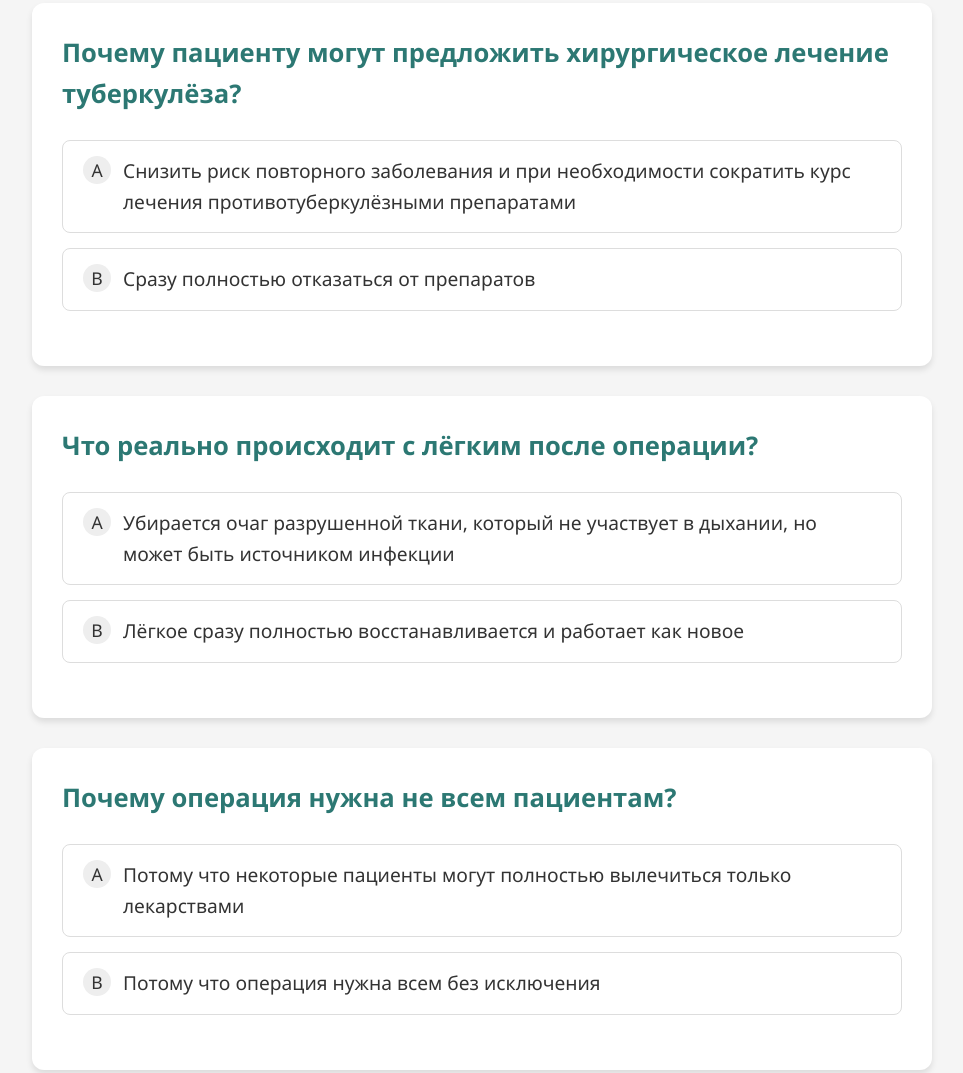
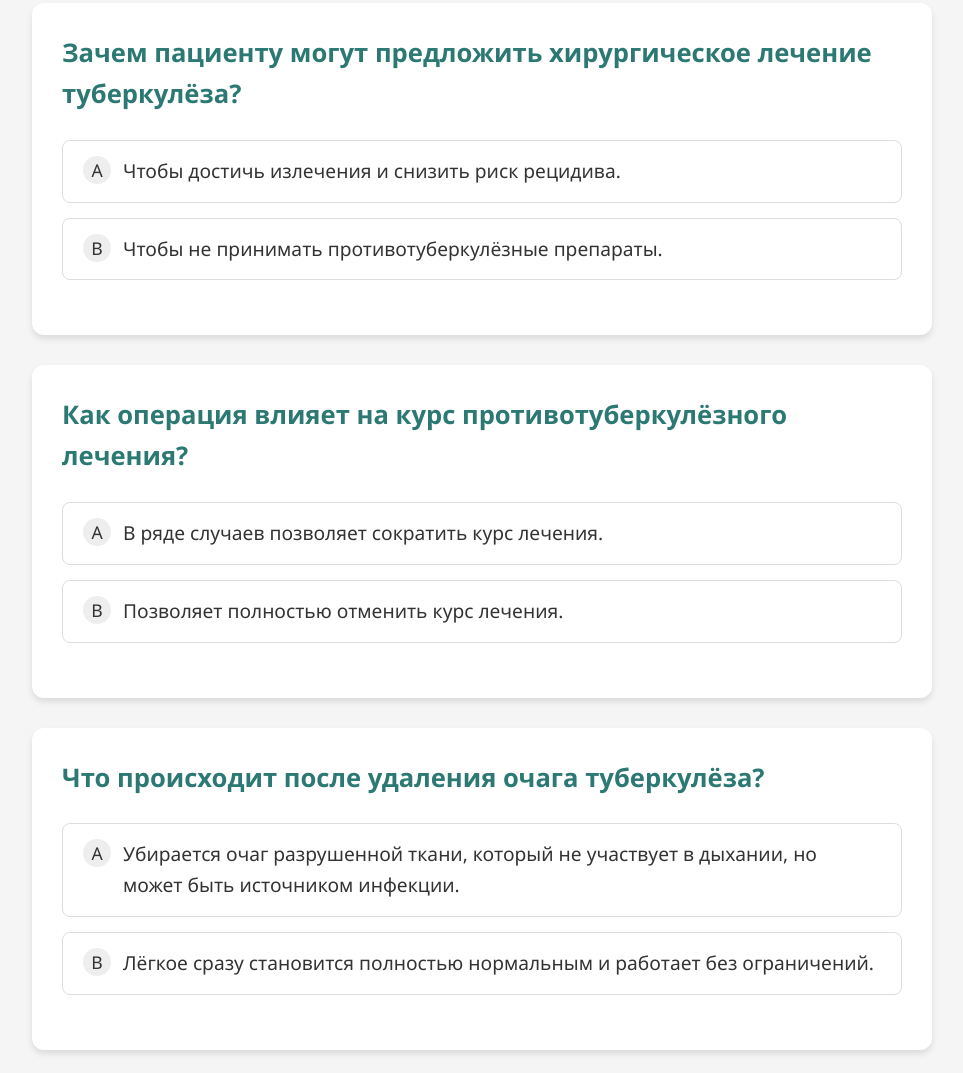
Before and after one commit to ptdklin/Surgery, a plain HTML site: page index.html in a window 1280 px wide. Shown: the part 5100-6173 px from the top of the page, without its empty margins (158-1121 px from the left). Drawn offline with Linux system fonts and the light colour scheme.

Commit message:
Update index.html

```diff
--- a/index.html
+++ b/index.html
@@ -596,53 +596,53 @@
 
             <div class="quiz-container">
                 <div class="quiz-item">
-                    <div class="quiz-question">Почему пациенту могут предложить хирургическое лечение туберкулёза?</div>
+                    <div class="quiz-question">Зачем пациенту могут предложить хирургическое лечение туберкулёза?</div>
                     <div class="quiz-options">
                         <div class="quiz-option" data-correct="true">
                             <span class="option-letter">A</span>
-                            <span class="option-text">Снизить риск повторного заболевания и при необходимости сократить курс лечения противотуберкулёзными препаратами</span>
+                            <span class="option-text">Чтобы достичь излечения и снизить риск рецидива.</span>
                         </div>
                         <div class="quiz-option" data-correct="false">
                             <span class="option-letter">B</span>
-                            <span class="option-text">Сразу полностью отказаться от препаратов</span>
+                            <span class="option-text">Чтобы не принимать противотуберкулёзные препараты.</span>
                         </div>
                     </div>
                     <div class="explanation">
-                        <p><strong>Правильный ответ — A.</strong> Операция снижает риск рецидива и при некоторых показаниях позволяет сократить курс лечения.</p>
+                        <p><strong>Правильный ответ — A.</strong> Хирургическое лечение применяется, если медикаментозная терапия не обеспечивает полного выздоровления. Удаление очага болезни помогает достичь излечения и снизить риск повторного заболевания, но препараты остаются обязательными.</p>
                     </div>
                 </div>
 
                 <div class="quiz-item">
-                    <div class="quiz-question">Что реально происходит с лёгким после операции?</div>
+                    <div class="quiz-question">Как операция влияет на курс противотуберкулёзного лечения?</div>
                     <div class="quiz-options">
                         <div class="quiz-option" data-correct="true">
                             <span class="option-letter">A</span>
-                            <span class="option-text">Убирается очаг разрушенной ткани, который не участвует в дыхании, но может быть источником инфекции</span>
+                            <span class="option-text">В ряде случаев позволяет сократить курс лечения.</span>
                         </div>
                         <div class="quiz-option" data-correct="false">
                             <span class="option-letter">B</span>
-                            <span class="option-text">Лёгкое сразу полностью восстанавливается и работает как новое</span>
+                            <span class="option-text">Позволяет полностью отменить курс лечения.</span>
                         </div>
                     </div>
                     <div class="explanation">
-                        <p><strong>Правильный ответ — A.</strong> Операция удаляет очаг болезни; лёгкое начинает работать эффективнее.</p>
+                        <p><strong>Правильный ответ — A.</strong> Удаление очага облегчает лечение и иногда позволяет уменьшить длительность курса препаратов. Полностью прекращать приём лекарств нельзя — это необходимо для закрепления эффекта и предотвращения рецидива.</p>
                     </div>
                 </div>
 
                 <div class="quiz-item">
-                    <div class="quiz-question">Почему операция нужна не всем пациентам?</div>
+                    <div class="quiz-question">Что происходит после удаления очага туберкулёза?</div>
                     <div class="quiz-options">
                         <div class="quiz-option" data-correct="true">
                             <span class="option-letter">A</span>
-                            <span class="option-text">Потому что некоторые пациенты могут полностью вылечиться только лекарствами</span>
+                            <span class="option-text">Убирается очаг разрушенной ткани, который не участвует в дыхании, но может быть источником инфекции.</span>
                         </div>
                         <div class="quiz-option" data-correct="false">
                             <span class="option-letter">B</span>
-                            <span class="option-text">Потому что операция нужна всем без исключения</span>
+                            <span class="option-text">Лёгкое сразу становится полностью нормальным и работает без ограничений.</span>
                         </div>
                     </div>
                     <div class="explanation">
-                        <p><strong>Правильный ответ — A.</strong> Операция показана только тем пациентам, у кого лекарства не дадут полного эффекта.</p>
+                        <p><strong>Правильный ответ — A.</strong> Удаление очага не восстанавливает лёгкое мгновенно, функции остаются частично ограниченными, особенно если удалено значительное количество ткани</p>
                     </div>
                 </div>
 
@@ -651,15 +651,15 @@
                     <div class="quiz-options">
                         <div class="quiz-option" data-correct="true">
                             <span class="option-letter">A</span>
-                            <span class="option-text">Убирается очаг болезни, снижается риск рецидива, курс лечения может быть короче</span>
+                            <span class="option-text">Убирается очаг болезни, вероятность излечения значительно повышается, снижается риск рецидива, курс лечения может быть короче.</span>
                         </div>
                         <div class="quiz-option" data-correct="false">
                             <span class="option-letter">B</span>
-                            <span class="option-text">Лёгкое сразу становится «как новое» и можно отказаться от препаратов</span>
+                            <span class="option-text">Лёгкое сразу становится «как новое» и можно отказаться от препаратов.</span>
                         </div>
                     </div>
                     <div class="explanation">
-                        <p><strong>Правильный ответ — A.</strong> Операция удаляет очаг болезни, снижает риск повторного заражения и облегчает лечение; лёгкое не становится «как новое».</p>
+                        <p><strong>Правильный ответ — A.</strong> Операция удаляет очаг болезни, повышает вероятность полного излечения, снижает риск повторного заражения и иногда позволяет сократить курс лечения. Лёгкое не восстанавливается мгновенно, а препараты остаются обязательными для полного выздоровления.</p>
                     </div>
                 </div>
             </div>
```
